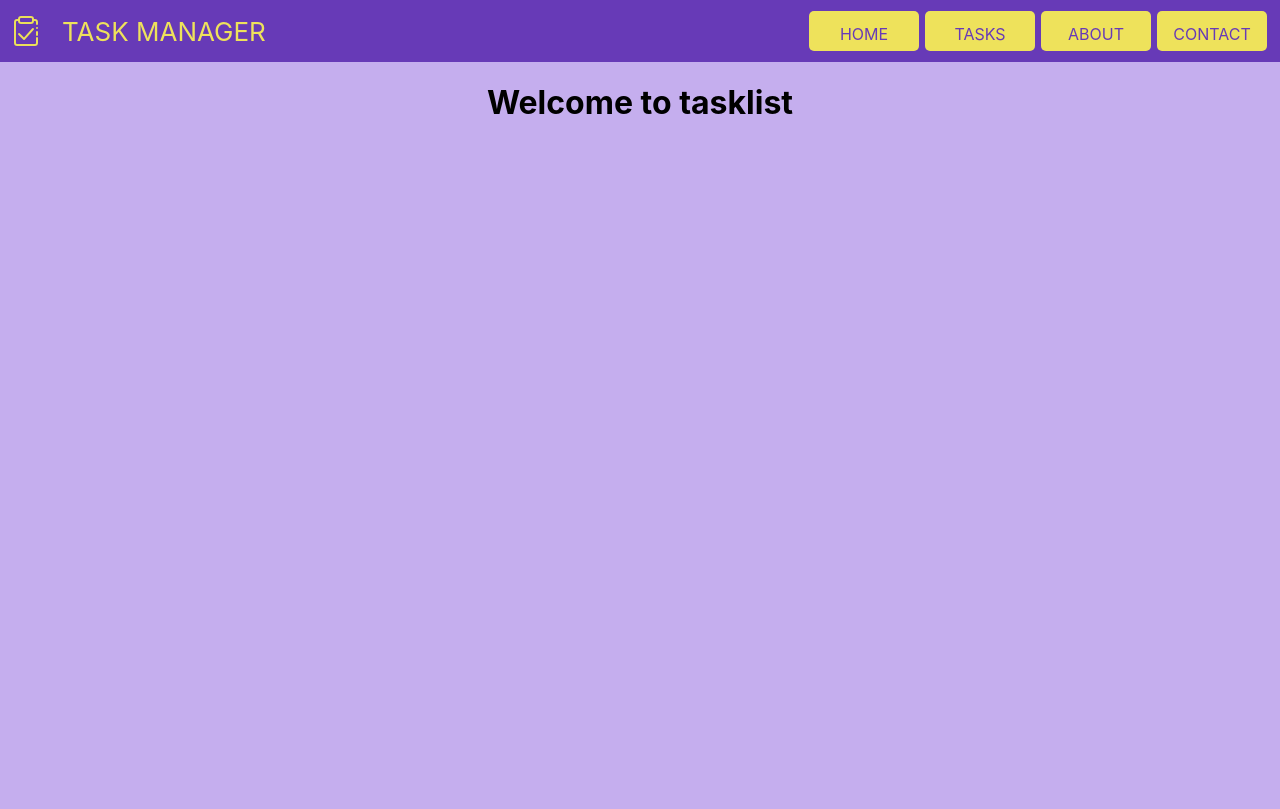
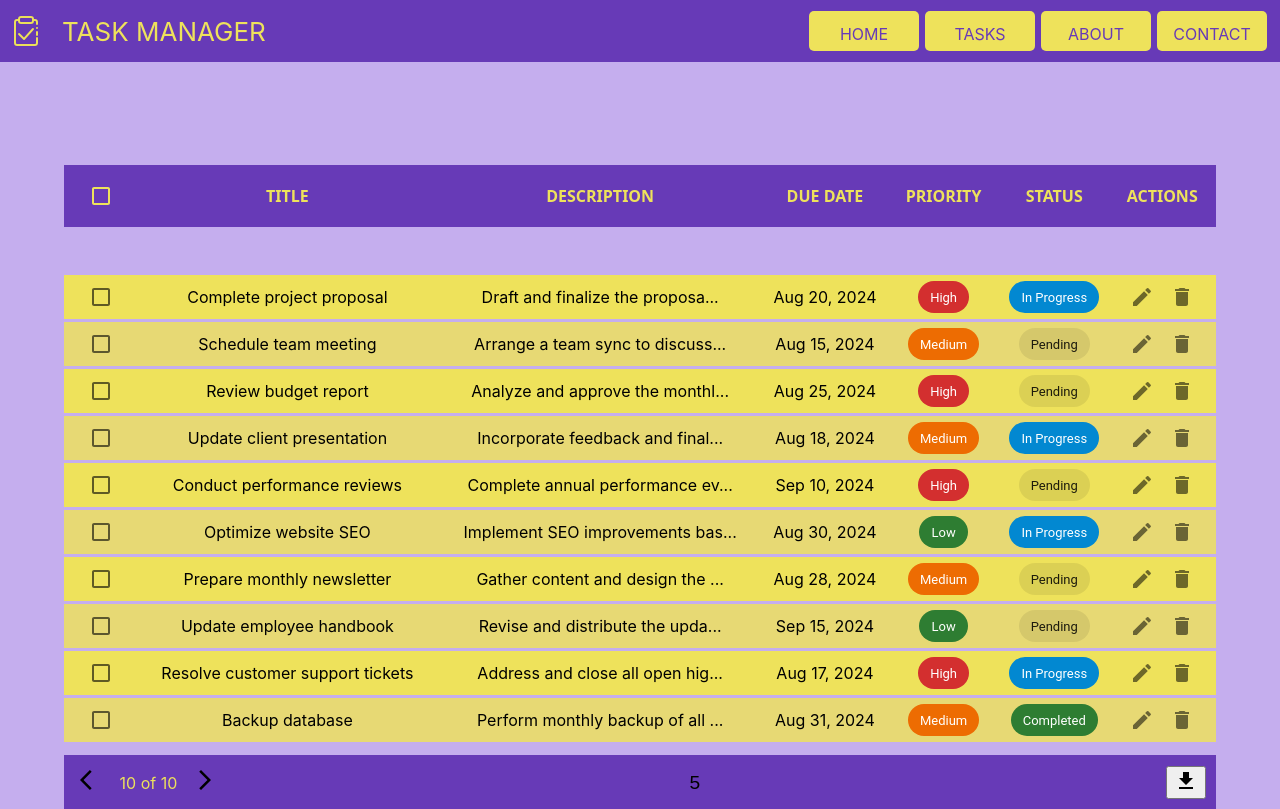
Before and after one commit to MayankPant/Personal-Task-Manager, a React (Create React App) app: page /tasklist in a window 1280 px wide. Built offline with nearby package versions, Linux system fonts and the light colour scheme.

Commit message:
Set up the  initial design for TaskList component. The tasklist is a custom made component with some Material UI Components integrated.

```diff
--- a/src/App.js
+++ b/src/App.js
@@ -3,6 +3,89 @@ import { BrowserRouter as Router, Routes, Route } from "react-router-dom";
 import Main from "./Components/Main.jsx";
 import Header from "./Components/Header.jsx";
 import TaskList from "./Components/TaskList.jsx";
+
+const dummyTasks = [
+  {
+    id: 1,
+    title: "Complete project proposal",
+    description: "Draft and finalize the proposal for the new client project",
+    dueDate: "2024-08-20",
+    priority: "High",
+    status: "In Progress"
+  },
+  {
+    id: 2,
+    title: "Schedule team meeting",
+    description: "Arrange a team sync to discuss Q3 goals and objectives",
+    dueDate: "2024-08-15",
+    priority: "Medium",
+    status: "Pending"
+  },
+  {
+    id: 3,
+    title: "Review budget report",
+    description: "Analyze and approve the monthly budget report from finance",
+    dueDate: "2024-08-25",
+    priority: "High",
+    status: "Pending"
+  },
+  {
+    id: 4,
+    title: "Update client presentation",
+    description: "Incorporate feedback and finalize slides for client meeting",
+    dueDate: "2024-08-18",
+    priority: "Medium",
+    status: "In Progress"
+  },
+  {
+    id: 5,
+    title: "Conduct performance reviews",
+    description: "Complete annual performance evaluations for team members",
+    dueDate: "2024-09-10",
+    priority: "High",
+    status: "Pending"
+  },
+  {
+    id: 6,
+    title: "Optimize website SEO",
+    description: "Implement SEO improvements based on latest audit results",
+    dueDate: "2024-08-30",
+    priority: "Low",
+    status: "In Progress"
+  },
+  {
+    id: 7,
+    title: "Prepare monthly newsletter",
+    description: "Gather content and design the company's monthly newsletter",
+    dueDate: "2024-08-28",
+    priority: "Medium",
+    status: "Pending"
+  },
+  {
+    id: 8,
+    title: "Update employee handbook",
+    description: "Revise and distribute the updated employee handbook",
+    dueDate: "2024-09-15",
+    priority: "Low",
+    status: "Pending"
+  },
+  {
+    id: 9,
+    title: "Resolve customer support tickets",
+    description: "Address and close all open high-priority support tickets",
+    dueDate: "2024-08-17",
+    priority: "High",
+    status: "In Progress"
+  },
+  {
+    id: 10,
+    title: "Backup database",
+    description: "Perform monthly backup of all company databases",
+    dueDate: "2024-08-31",
+    priority: "Medium",
+    status: "Completed"
+  }
+];
 
 
 function App() {
@@ -10,10 +93,10 @@ function App() {
     <div className="App">
       <Router>
       <Header />
-        <main>
+        <main className="contents">
           <Routes>
             <Route path="/" element={<Main />} />
-            <Route path="tasklist" element={<TaskList />} />
+            <Route path="tasklist" element={<TaskList tasks={dummyTasks} />} />
           </Routes>
         </main>
       </Router>
--- a/src/Components/TaskList.jsx
+++ b/src/Components/TaskList.jsx
@@ -1,11 +1,159 @@
-import React, {Component} from "react";
+import React from "react";
+import { Checkbox, Chip, IconButton } from "@mui/material";
+import { Edit as EditIcon, Delete as DeleteIcon, ArrowForwardIos as ArrowForward, ArrowBackIos as ArrowBack, FileDownload } from "@mui/icons-material";
+import "../styles/TaskList.css";
+import { createTheme, ThemeProvider } from "@mui/material/styles";
 
-class TaskList extends Component{
-    render(){
-        return(
-            <h1>Welcome to tasklist</h1>
-        )
+const TableFooter = ({
+  currentPage,
+  totalPages,
+  itemsRange,
+  totalItems,
+  onPageChange,
+}) => {
+  return (
+    <div className="table-footer">
+      <div className="pagination-controls">
+        <button onClick={() => onPageChange("prev")}><ArrowBack/></button>
+        <span>
+          {itemsRange} of {totalItems}
+        </span>
+        <button onClick={() => onPageChange("next")}><ArrowForward/></button>
+      </div>
+      <div className="page-info">
+        <input type="text" value={`${currentPage}`} readOnly />
+      </div>
+      <button onClick={() => onPageChange("next")}><FileDownload/></button>
+    </div>
+  );
+};
+
+class TaskList extends React.Component {
+  constructor(props) {
+    super(props);
+  }
+
+  truncateText(text, maxLength) {
+    if (text.length <= maxLength) return text;
+    return text.substr(0, maxLength) + "...";
+  }
+
+  formatDate(date) {
+    return new Date(date).toLocaleDateString("en-US", {
+      year: "numeric",
+      month: "short",
+      day: "numeric",
+    });
+  }
+
+  getPriorityColor(priority) {
+    switch (priority.toLowerCase()) {
+      case "high":
+        return "error";
+      case "medium":
+        return "warning";
+      case "low":
+        return "success";
+      default:
+        return "default";
     }
+  }
+
+  getStatusColor(status) {
+    switch (status.toLowerCase()) {
+      case "pending":
+        return "default";
+      case "in progress":
+        return "info";
+      case "completed":
+        return "success";
+      default:
+        return "default";
+    }
+  }
+
+  render() {
+    const { tasks } = this.props;
+
+    const theme = createTheme({
+      components: {
+        MuiCheckbox: {
+          styleOverrides: {
+            root: {
+              color: "#eee25b",
+              "&.Mui-checked": {
+                color: "#eee25b",
+              },
+            },
+          },
+        },
+      },
+    });
+
+    return (
+      <div className="table-container">
+        <table aria-label="task list">
+          <thead>
+            <tr className="table-header">
+              <th>
+                <ThemeProvider theme={theme}>
+                  <Checkbox />
+                </ThemeProvider>
+              </th>
+              <th>Title</th>
+              <th>Description</th>
+              <th>Due Date</th>
+              <th>Priority</th>
+              <th>Status</th>
+              <th>Actions</th>
+            </tr>
+          </thead>
+
+          <tbody>
+            <tr className="spacer-row">
+              <td colSpan={7}></td>
+            </tr>
+            {tasks.map((task) => (
+              <tr key={task.id}>
+                <td>
+                  <Checkbox />
+                </td>
+                <td>{task.title}</td>
+                <td>{this.truncateText(task.description, 30)}</td>
+                <td>{this.formatDate(task.dueDate)}</td>
+                <td>
+                  <Chip
+                    label={task.priority}
+                    color={this.getPriorityColor(task.priority)}
+                  />
+                </td>
+                <td>
+                  <Chip
+                    label={task.status}
+                    color={this.getStatusColor(task.status)}
+                  />
+                </td>
+                <td>
+                  <IconButton aria-label="edit">
+                    <EditIcon />
+                  </IconButton>
+                  <IconButton aria-label="delete">
+                    <DeleteIcon />
+                  </IconButton>
+                </td>
+              </tr>
+            ))}
+          </tbody>
+        </table>
+        <TableFooter  currentPage={5}
+        totalPages={5}
+        itemsRange={10}
+        totalItems={10}
+        onPageChange={10}  />
+      </div>
+
+    );
+  }
 }
 
 export default TaskList;
--- /dev/null
+++ b/src/styles/TaskList.css
@@ -0,0 +1,84 @@
+.table-container {
+  display: flex;
+  justify-content: center;
+  align-items: center;
+  flex-direction: column;
+  margin-top: 100px;
+}
+
+table {
+  width: 90%;
+  border-collapse: separate;
+  border-spacing: 0px 3px; /* Space between rows */
+}
+thead {
+  position: sticky;
+  top: 0px;
+  z-index: 1;
+  border-spacing: 0 30px;
+}
+.spacer-row td {
+  height: 40px; /* Additional space if needed */
+  background-color: #c5aeee;
+}
+
+th {
+  padding: 10px;
+  background-color: #673ab7;
+  text-align: center;
+  font-family: system-ui, -apple-system, BlinkMacSystemFont, "Segoe UI", Roboto,
+    Oxygen, Ubuntu, Cantarell, "Open Sans", "Helvetica Neue", sans-serif;
+  text-transform: uppercase;
+  color: #eee25b;
+}
+
+tr:nth-child(even) {
+  background-color: #eee25b;
+}
+tr:nth-child(odd) {
+  background-color: #eee25bd3;
+}
+tbody tr:hover {
+  box-shadow: 0 4px 8px rgba(0, 0, 0, 0.2);
+  transform: translateY(-2px);
+}
+/* removing the elevation animation for the first child*/
+tbody tr:first-child:hover {
+  box-shadow: none;
+  transform: none;
+}
+
+.table-footer {
+    display: flex;
+    justify-content: space-between;
+    align-items: center;
+    padding: 10px;
+    background-color: #673ab7;
+    border-top: 1px solid #673ab7;
+    width: 88.5%;
+    margin-top: 10px;
+    color: #eee25b;
+  }
+
+  .pagination-controls {
+    display: flex;
+    align-items: center;
+  }
+
+  .pagination-controls button {
+    background: none;
+    border: none;
+    font-size: 1.5em;
+    cursor: pointer;
+  }
+
+  .pagination-controls span {
+    margin: 0 10px;
+  }
+
+  .page-info input {
+    border: none;
+    background: none;
+    font-size: 1.2em;
+    text-align: center;
+  }
```
